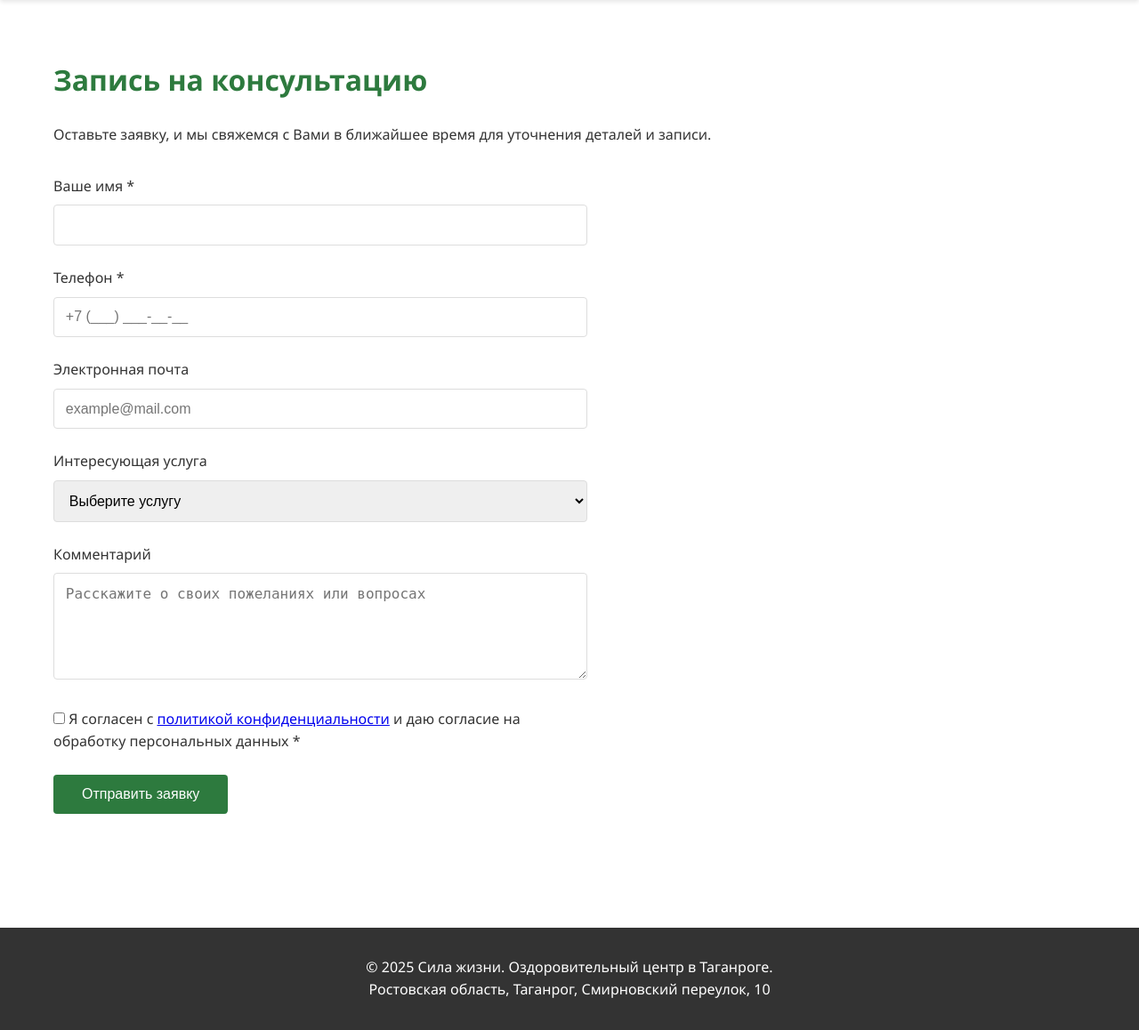
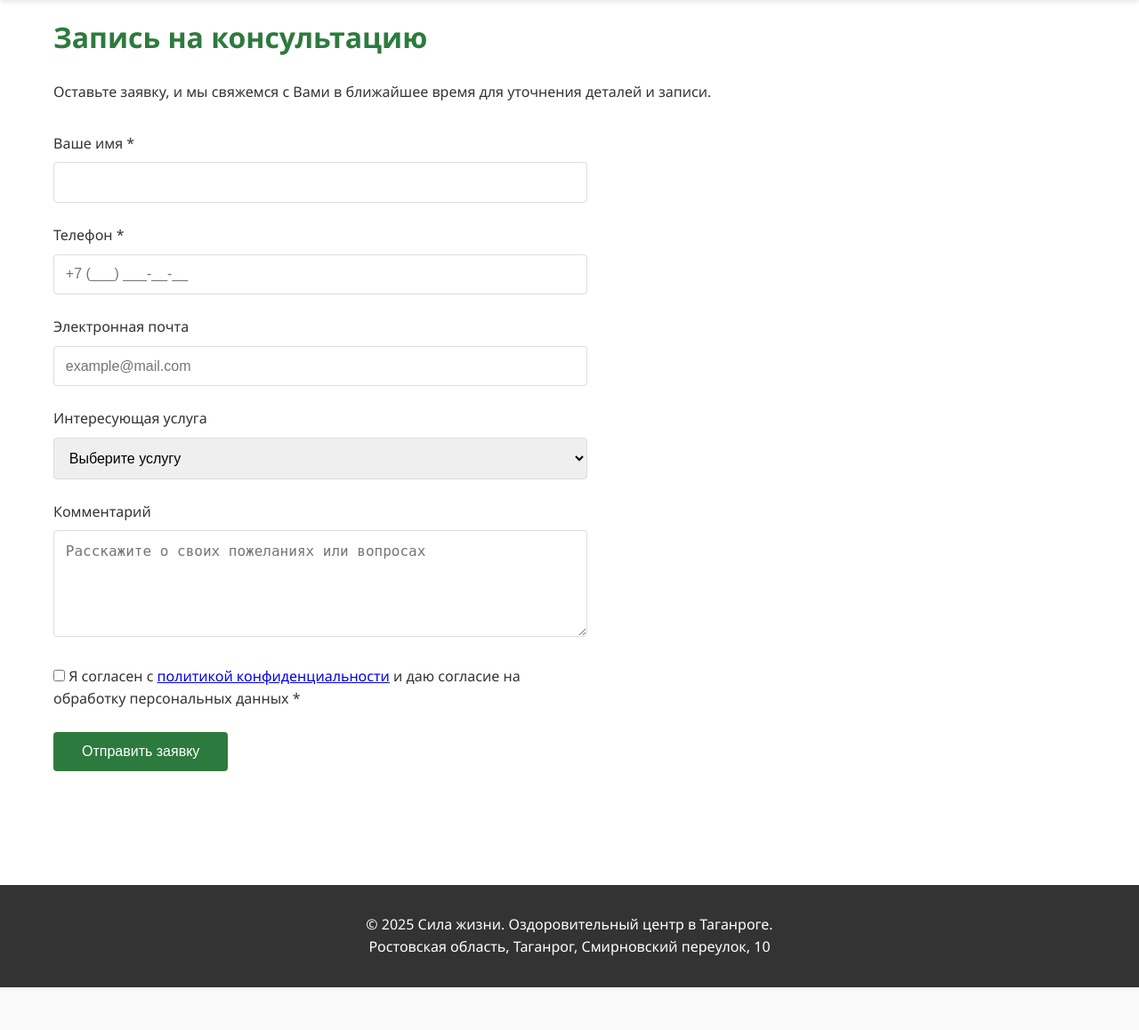
Before and after one commit to Saintsid/lifepower, a FastAPI app: page /booking in a window 1280 px wide. Shown: the part 78-1236 px from the top of the page at 89% size. After the commit the page ends 1188 px from the top, so only its background shows below. Run offline with FastAPI, Linux system fonts and the light colour scheme.

Commit message:
Refactor booking.html by removing the class from the first section to simplify the structure and enhance styling consistency.

```diff
--- a/backend/templates/booking.html
+++ b/backend/templates/booking.html
@@ -5,7 +5,7 @@
 {% block content %}
 
 <div class="container">
-    <section class="first-section">
+    <section>
         <div style="margin-top: 1rem;">
             <h2>Запись на консультацию</h2>
             <p>Оставьте заявку, и мы свяжемся с Вами в ближайшее время для уточнения деталей и записи.</p>
```
